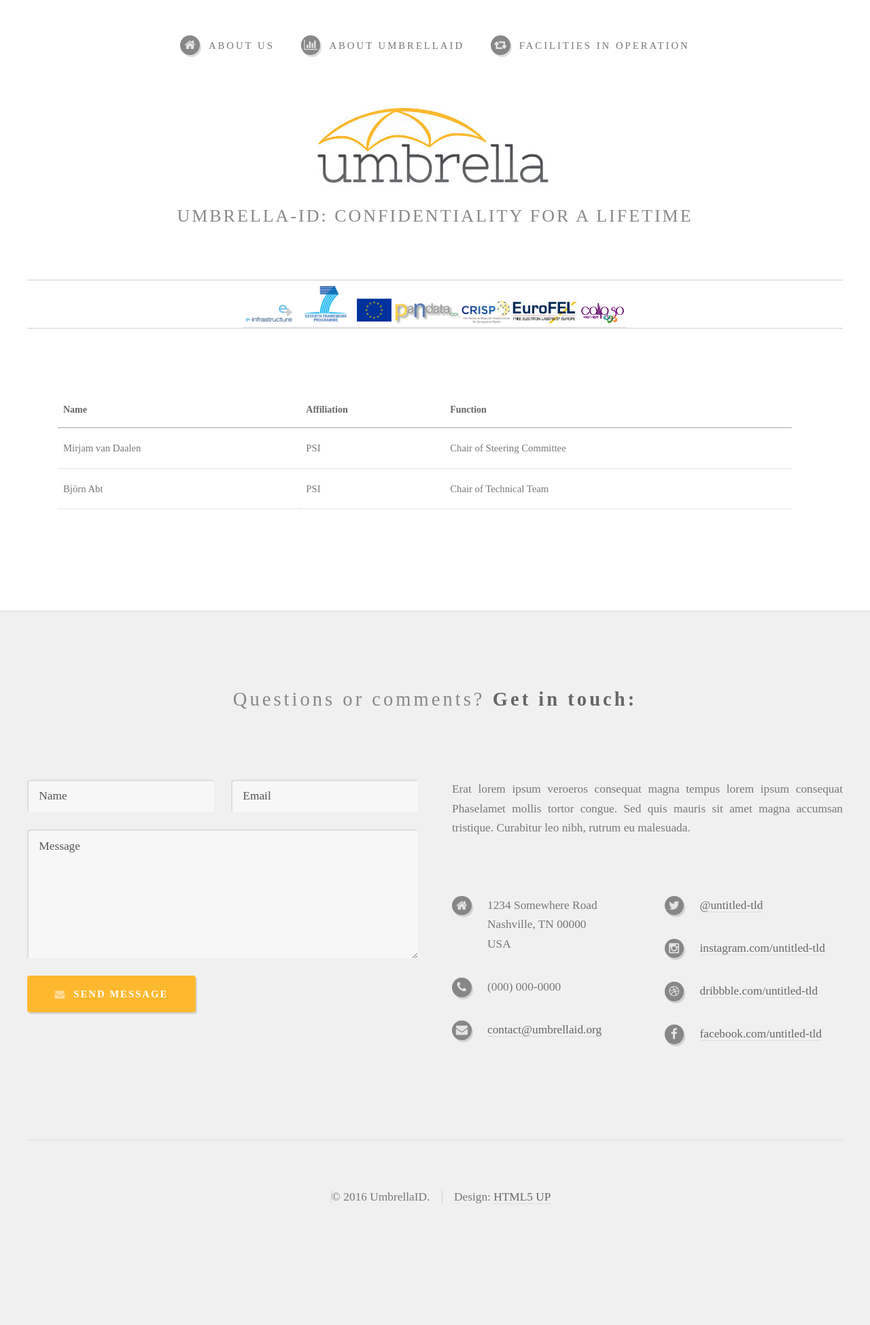
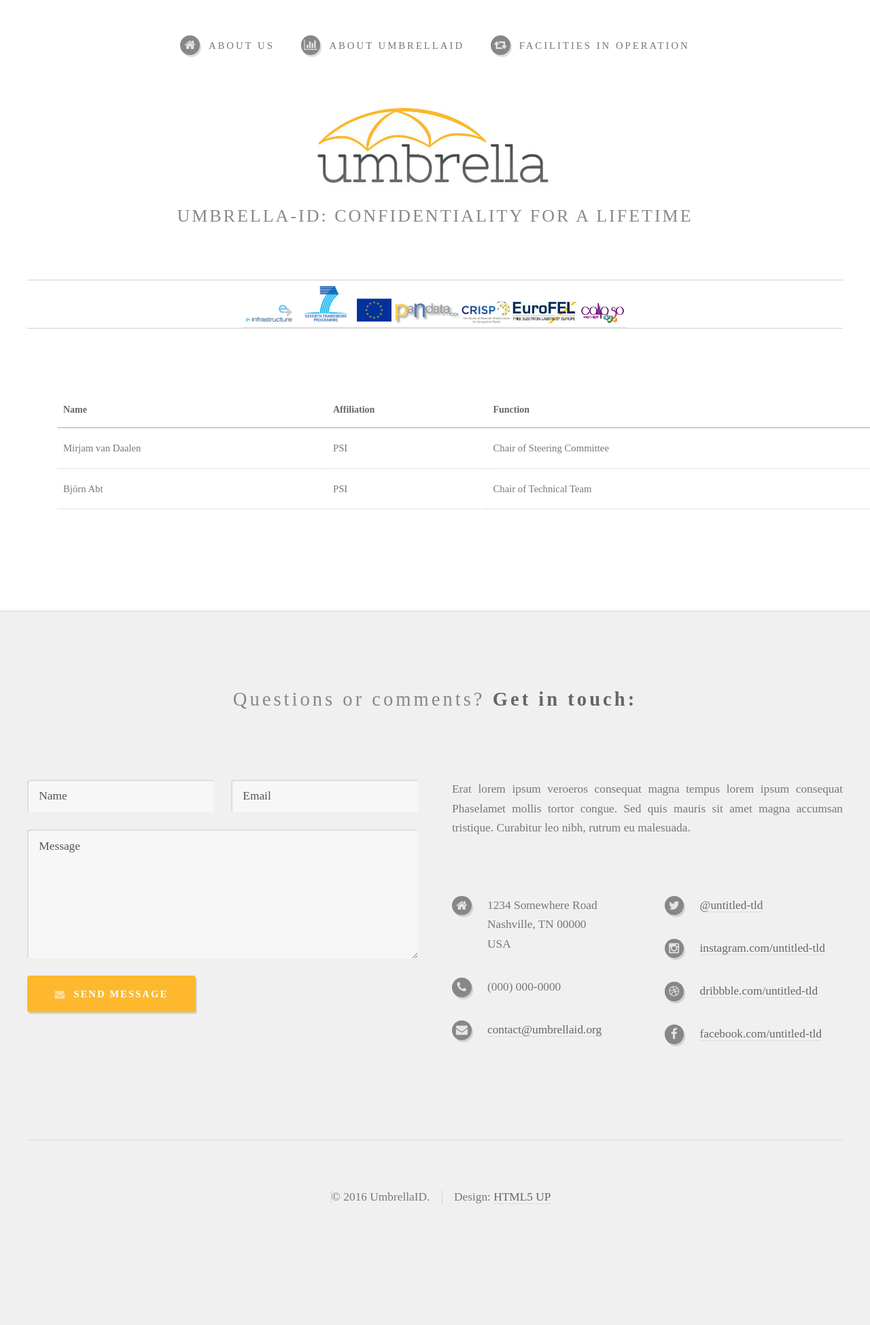
Before and after one commit to flowedback/flowedback.github.io, a Jekyll site: the page built from coreteam.html, in a window 1280 px wide. Shown: the whole page at 68% size. Built offline with Jekyll 4.4.1, drawn with Linux system fonts in a browser that asks for light colours; some web fonts are replaced.

Commit message:
Update main.css

```diff
--- a/assets/css/main.css
+++ b/assets/css/main.css
@@ -28,7 +28,7 @@
 		font-size: 0.85em;
 		/* background: #fff; */
 		margin: 45px;
-		width: 1080px;
+		/*width: 1080px;*/
 		border-collapse: collapse;
 		text-align: left;
 	}
@@ -40,7 +40,7 @@
 			font-size: 0.85em;
 			/* background: #fff; */
 			margin: 45px;
-			width: 1080px;
+			/*width: 1080px;*/
 			border-collapse: collapse;
 			text-align: left;
 		}
@@ -53,7 +53,7 @@
 			font-size: 0.85em;
 			/* background: #fff; */
 			margin: 45px;
-			width: 820px;
+			/*width: 820px;*/
 			border-collapse: collapse;
 			text-align: left;
 		}
@@ -65,7 +65,7 @@
 			font-size: 0.85em;
 			/* background: #fff; */
 			margin: 45px;
-			width: 400px;
+			/*width: 400px;*/
 			border-collapse: collapse;
 			text-align: left;
 		}
```
